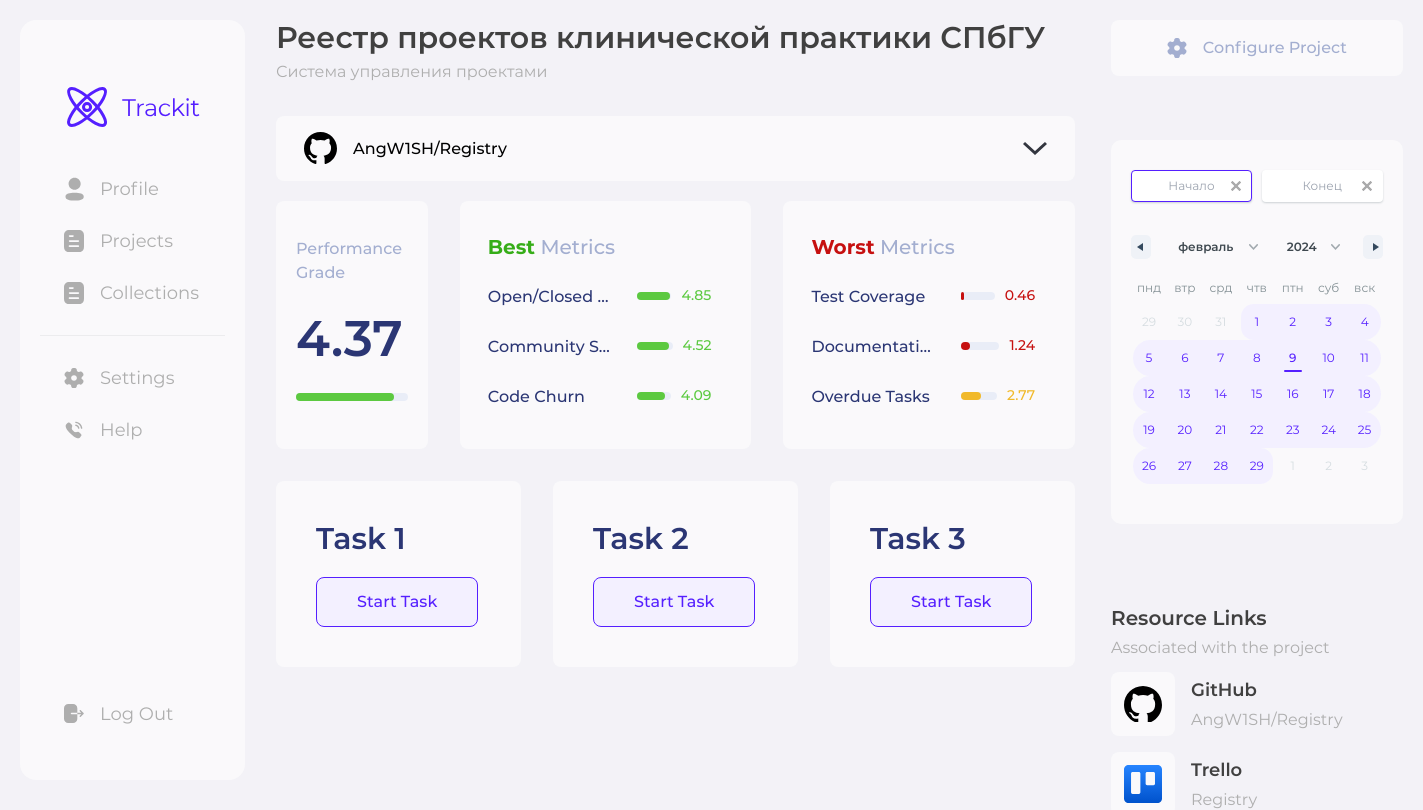
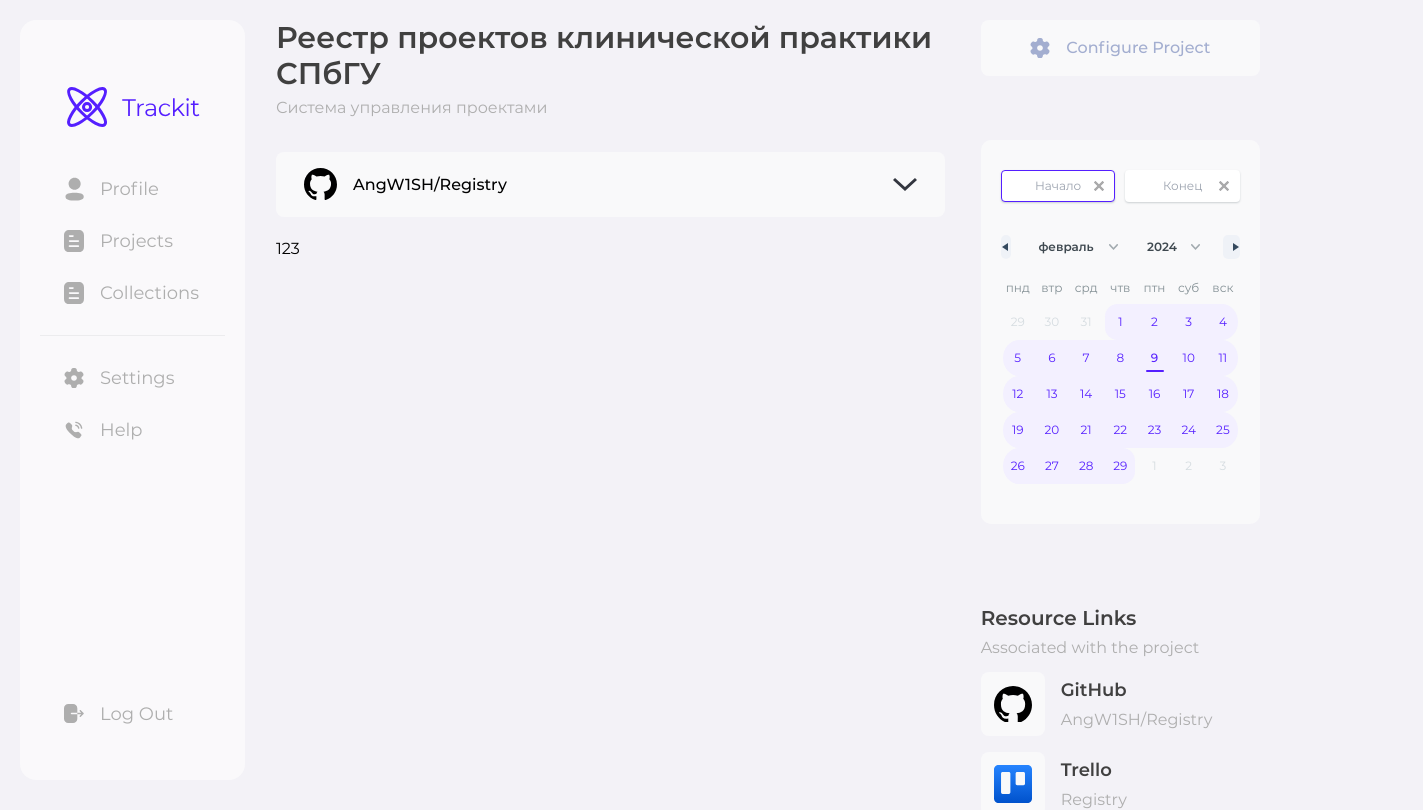
Before and after one commit to AngW1SH/Registry, a React (Vite) app in the folder metric/admin/: page /settings in a window 1280 px wide. Shown: the top 810 px of the page, 1423 px wide, since content can reach past the window. Built offline with nearby package versions, Linux system fonts and the light colour scheme.

Commit message:
feat: add react-router and ProjectSettingsPage

```diff
--- a/metric/admin/package.json
+++ b/metric/admin/package.json
@@ -18,6 +18,7 @@
     "react-date-range": "^2.0.0-alpha.4",
     "react-dom": "^18.2.0",
     "react-redux": "^9.1.0",
+    "react-router-dom": "^6.22.1",
     "react-transition-group": "^4.4.5"
   },
   "devDependencies": {
--- a/metric/admin/src/app/App.tsx
+++ b/metric/admin/src/app/App.tsx
@@ -1,11 +1,23 @@
 import { ProjectPage } from "@/pages/Project";
+import { ProjectSettingsPage } from "@/pages/ProjectSettings";
 import { Layout } from "@/widgets/Layout";
 import { Sidebar } from "@/widgets/Sidebar";
+import { RouterProvider, createBrowserRouter } from "react-router-dom";
+const router = createBrowserRouter([
+  {
+    path: "/",
+    element: <ProjectPage />,
+  },
+  {
+    path: "/settings",
+    element: <ProjectSettingsPage />,
+  },
+]);
 
 function App() {
   return (
     <Layout aside={<Sidebar />}>
-      <ProjectPage />
+      <RouterProvider router={router} />
     </Layout>
   );
 }
--- /dev/null
+++ b/metric/admin/src/pages/ProjectSettings/index.tsx
@@ -0,0 +1,3 @@
+import ProjectSettingsPage from "./ui/ProjectSettingsPage";
+
+export { ProjectSettingsPage };
--- /dev/null
+++ b/metric/admin/src/pages/ProjectSettings/ui/ProjectSettingsPage.tsx
@@ -0,0 +1,31 @@
+import { ConfigureProject } from "@/features/ConfigureProject";
+import { SelectPeriod } from "@/features/SelectPeriod";
+import { PlatformMetrics } from "@/widgets/PlatformMetrics";
+import { ProjectTitle } from "@/widgets/ProjectTitle";
+import { ResourceLinks } from "@/widgets/ResourceLinks";
+import { FC } from "react";
+
+interface ProjectSettingsPageProps {}
+
+const ProjectSettingsPage: FC<ProjectSettingsPageProps> = () => {
+  return (
+    <div className="flex gap-9">
+      <div className="w-full">
+        <ProjectTitle hint={"Система управления проектами"}>
+          Реестр проектов клинической практики СПбГУ
+        </ProjectTitle>
+        <div className="pt-8"></div>
+        <PlatformMetrics>123</PlatformMetrics>
+      </div>
+      <div className="min-w-[25%] flex flex-col">
+        <ConfigureProject />
+        <div className="mt-16" />
+        <SelectPeriod />
+        <div className="pt-20" />
+        <ResourceLinks />
+      </div>
+    </div>
+  );
+};
+
+export default ProjectSettingsPage;
```
Also changed, not shown: 1 other file (tests, documents, lock files or other folders).
